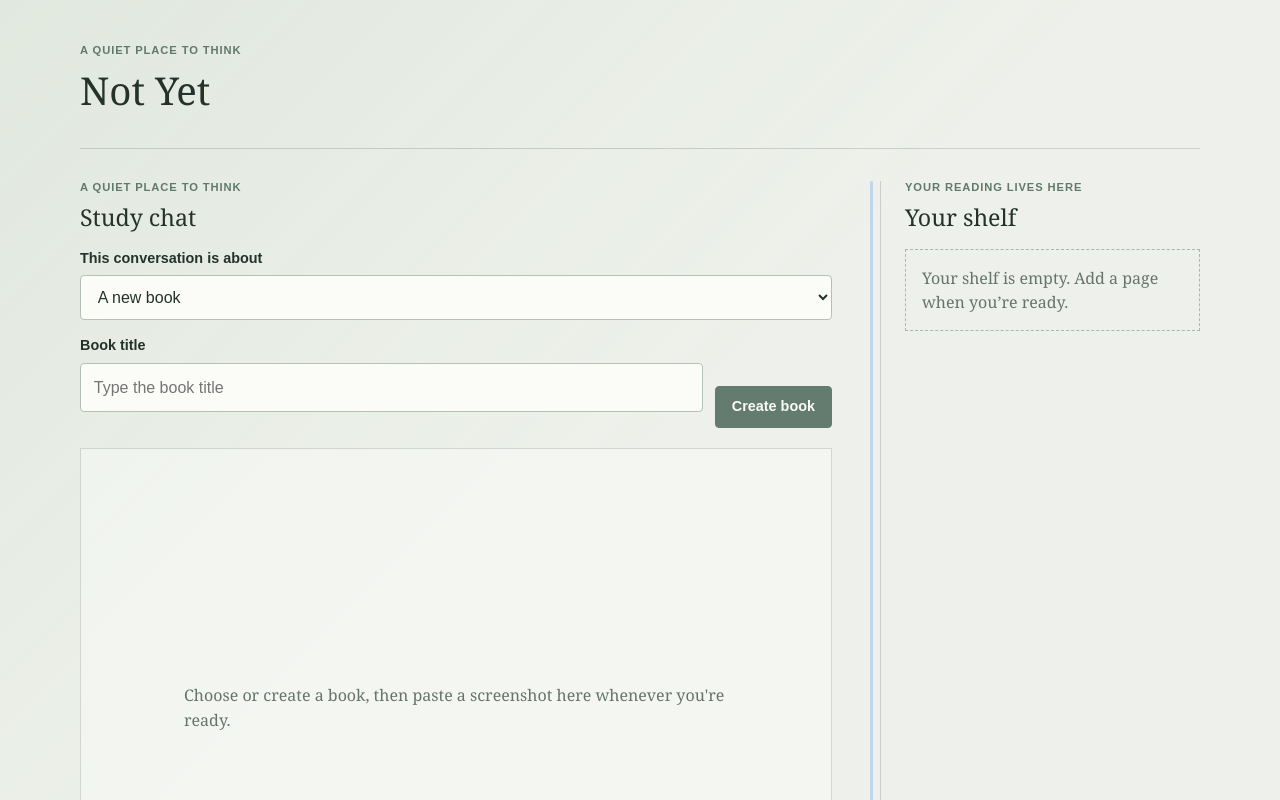
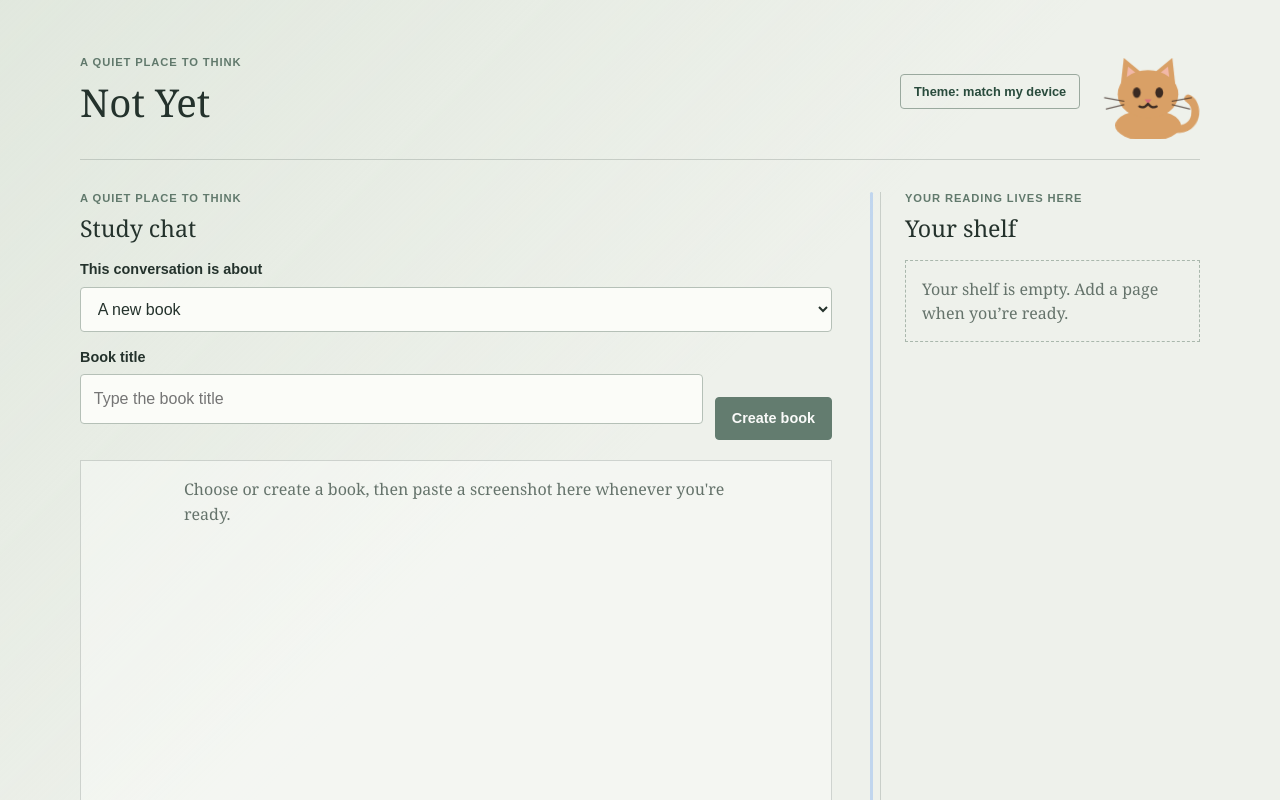
Before and after one commit to tanishka-lily/not-yet, a Next.js app: page / in a window 1280 px wide. Shown: the top 800 px of the page. Built offline with nearby package versions, Linux system fonts and the light colour scheme.

Commit message:
Theme system with light/dark toggle and cat mascot

```diff
--- a/app/globals.css
+++ b/app/globals.css
@@ -1,8 +1,108 @@
 :root {
   color-scheme: light dark;
   font-family: Georgia, "Times New Roman", serif;
-  color: #24322c;
-  background: #eef1eb;
+
+  --bg: #eef1eb;
+  --bg-glow: rgba(218, 227, 215, 0.65);
+  --text: #24322c;
+  --muted: #65736b;
+  --eyebrow: #61796c;
+  --line: rgba(36, 50, 44, 0.18);
+  --line-soft: rgba(36, 50, 44, 0.14);
+  --field-border: #b5c0b7;
+  --field-bg: #fbfcf8;
+  --accent: #294b3c;
+  --accent-hover: #1f3c30;
+  --accent-text: #ffffff;
+  --focus: #b86c4b;
+  --secondary-border: #9aa99e;
+  --secondary-text: #294b3c;
+  --secondary-hover: #e2e9e1;
+  --notice-bg: #f5e9df;
+  --notice-text: #523b31;
+  --notice-border: #b86c4b;
+  --panel-bg: rgba(255, 255, 255, 0.35);
+  --panel-bg-strong: rgba(255, 255, 255, 0.45);
+  --assistant-border: #7d9b84;
+  --assistant-bg: rgba(219, 230, 218, 0.7);
+  --user-border: #b86c4b;
+  --user-bg: rgba(239, 222, 207, 0.74);
+  --dashed: #a9b7ac;
+  --photo-bg: #dde4dc;
+
+  --cat-fur: #d9a066;
+  --cat-ear: #f2b8a8;
+  --cat-ink: #3a2a22;
+  --cat-blush: #f08a8a;
+  --cat-nose: #d96c7c;
+
+  color: var(--text);
+  background: var(--bg);
+}
+
+:root[data-mode="light"] {
+  color-scheme: light;
+}
+
+:root[data-mode="dark"] {
+  color-scheme: dark;
+  --bg: #202b26;
+  --bg-glow: rgba(75, 103, 86, 0.25);
+  --text: #edf1e9;
+  --muted: #b2c1b6;
+  --eyebrow: #b2c1b6;
+  --line: rgba(237, 241, 233, 0.16);
+  --line-soft: rgba(237, 241, 233, 0.12);
+  --field-border: #52665a;
+  --field-bg: #2a3931;
+  --secondary-border: #64786b;
+  --secondary-text: #dce8dd;
+  --secondary-hover: #31453a;
+  --notice-bg: #463a33;
+  --notice-text: #f1dfd3;
+  --notice-border: #d39a7d;
+  --panel-bg: rgba(14, 21, 17, 0.35);
+  --panel-bg-strong: #2a3931;
+  --assistant-border: #52665a;
+  --assistant-bg: #2a3931;
+  --user-border: #c58c71;
+  --user-bg: #40352f;
+  --dashed: #64786b;
+  --photo-bg: #2a3931;
+  --cat-fur: #c98a50;
+  --cat-ear: #d99a8a;
+  --cat-ink: #1c1411;
+}
+
+@media (prefers-color-scheme: dark) {
+  :root:not([data-mode="light"]) {
+    --bg: #202b26;
+    --bg-glow: rgba(75, 103, 86, 0.25);
+    --text: #edf1e9;
+    --muted: #b2c1b6;
+    --eyebrow: #b2c1b6;
+    --line: rgba(237, 241, 233, 0.16);
+    --line-soft: rgba(237, 241, 233, 0.12);
+    --field-border: #52665a;
+    --field-bg: #2a3931;
+    --secondary-border: #64786b;
+    --secondary-text: #dce8dd;
+    --secondary-hover: #31453a;
+    --notice-bg: #463a33;
+    --notice-text: #f1dfd3;
+    --notice-border: #d39a7d;
+    --panel-bg: rgba(14, 21, 17, 0.35);
+    --panel-bg-strong: #2a3931;
+    --assistant-border: #52665a;
+    --assistant-bg: #2a3931;
+    --user-border: #c58c71;
+    --user-bg: #40352f;
+    --dashed: #64786b;
+    --photo-bg: #2a3931;
+    --cat-fur: #c98a50;
+    --cat-ear: #d99a8a;
+    --cat-ink: #1c1411;
+  }
 }
 
 * {
@@ -12,9 +112,10 @@
 body {
   margin: 0;
   min-height: 100vh;
+  color: var(--text);
   background:
-    linear-gradient(135deg, rgba(218, 227, 215, 0.65), transparent 42%),
-    #eef1eb;
+    linear-gradient(135deg, var(--bg-glow), transparent 42%),
+    var(--bg);
 }
 
 .app-shell {
@@ -28,13 +129,19 @@ body {
   align-items: center;
   justify-content: space-between;
   gap: 1.5rem;
-  padding: 0.75rem 0 2rem;
-  border-bottom: 1px solid rgba(36, 50, 44, 0.18);
+  padding: 0.75rem 0 1.25rem;
+  border-bottom: 1px solid var(--line);
+}
+
+.masthead-right {
+  display: flex;
+  align-items: center;
+  gap: 1rem;
 }
 
 .eyebrow {
   margin: 0 0 0.4rem;
-  color: #61796c;
+  color: var(--eyebrow);
   font: 700 0.7rem/1.2 Arial, sans-serif;
   text-transform: uppercase;
   letter-spacing: 0.08em;
@@ -67,12 +174,10 @@ h1 {
 }
 
 .muted {
-  color: #65736b;
+  color: var(--muted);
   line-height: 1.5;
 }
 
-.intake-form,
-.reading-review,
 .book-detail {
   margin-top: 1.5rem;
 }
@@ -89,15 +194,11 @@ select,
 textarea {
   width: 100%;
   padding: 0.75rem 0.8rem;
-  border: 1px solid #b5c0b7;
+  border: 1px solid var(--field-border);
   border-radius: 4px;
-  background: #fbfcf8;
-  color: #24322c;
+  background: var(--field-bg);
+  color: var(--text);
   font: 400 1rem/1.45 Arial, sans-serif;
-}
-
-input[type="file"] {
-  padding: 0.65rem;
 }
 
 textarea {
@@ -109,23 +210,23 @@ textarea {
 button {
   min-height: 2.65rem;
   padding: 0.65rem 1rem;
-  border: 1px solid #294b3c;
+  border: 1px solid var(--accent);
   border-radius: 4px;
-  background: #294b3c;
-  color: #fff;
+  background: var(--accent);
+  color: var(--accent-text);
   font: 600 0.9rem/1.2 Arial, sans-serif;
   cursor: pointer;
 }
 
 button:hover:not(:disabled) {
-  background: #1f3c30;
+  background: var(--accent-hover);
 }
 
 button:focus-visible,
 input:focus-visible,
 select:focus-visible,
 textarea:focus-visible {
-  outline: 3px solid #b86c4b;
+  outline: 3px solid var(--focus);
   outline-offset: 2px;
 }
 
@@ -135,13 +236,19 @@ button:disabled {
 }
 
 .secondary-button {
-  border-color: #9aa99e;
+  border-color: var(--secondary-border);
   background: transparent;
-  color: #294b3c;
+  color: var(--secondary-text);
 }
 
 .secondary-button:hover:not(:disabled) {
-  background: #e2e9e1;
+  background: var(--secondary-hover);
+}
+
+.theme-toggle {
+  min-height: 2.2rem;
+  padding: 0.4rem 0.8rem;
+  font-size: 0.8rem;
 }
 
 .button-row {
@@ -159,51 +266,48 @@ button:disabled {
   margin: 1rem 0;
   object-fit: contain;
   object-position: left center;
-  background: #dde4dc;
-}
-
-.review-grid {
-  display: grid;
-  grid-template-columns: minmax(0, 0.9fr) minmax(0, 1.1fr);
-  gap: 1rem;
-  align-items: start;
+  background: var(--photo-bg);
 }
 
 .notice {
   margin: 1rem 0;
   padding: 0.8rem 1rem;
-  border-left: 3px solid #b86c4b;
-  background: #f5e9df;
-  color: #523b31;
+  border-left: 3px solid var(--notice-border);
+  background: var(--notice-bg);
+  color: var(--notice-text);
   line-height: 1.45;
 }
 
 .shelf-panel {
+  min-width: 0;
   padding-left: clamp(0rem, 2.5vw, 1.5rem);
-  border-left: 1px solid rgba(36, 50, 44, 0.18);
+  border-left: 1px solid var(--line);
 }
 
 .empty-shelf {
   margin-top: 1rem;
   padding: 1rem;
-  border: 1px dashed #a9b7ac;
-  color: #65736b;
+  border: 1px dashed var(--dashed);
+  color: var(--muted);
   line-height: 1.5;
 }
 
 .book-spines {
   display: flex;
   flex-wrap: wrap;
-  gap: 0.65rem;
+  gap: 8px;
   margin-top: 1rem;
 }
 
 .book-spine {
-  width: 6.25rem;
-  min-height: 9rem;
-  padding: 0.75rem 0.55rem;
+  width: 38px;
+  height: 140px;
+  min-height: 0;
+  padding: 8px 4px;
   border-color: #8f5e49;
   background: #a66d52;
+  color: #ffffff;
+  font-size: 0.8rem;
   text-align: left;
   writing-mode: vertical-rl;
   text-orientation: mixed;
@@ -220,23 +324,29 @@ button:disabled {
 }
 
 .book-spine[aria-pressed="true"] {
-  outline: 3px solid #b86c4b;
+  outline: 3px solid var(--focus);
   outline-offset: 2px;
 }
 
 .book-detail {
   padding-top: 1rem;
-  border-top: 1px solid rgba(36, 50, 44, 0.18);
+  border-top: 1px solid var(--line);
 }
 
 .section-item {
   padding: 0.85rem 0;
-  border-top: 1px solid rgba(36, 50, 44, 0.14);
+  border-top: 1px solid var(--line-soft);
+}
+
+details.section-item > summary {
+  cursor: pointer;
+  font-weight: 600;
+  padding: 6px 0;
 }
 
 .passage-excerpt {
-  max-height: 8rem;
-  overflow: auto;
+  max-height: 220px;
+  overflow-y: auto;
   white-space: pre-wrap;
   line-height: 1.5;
 }
@@ -244,7 +354,7 @@ button:disabled {
 .status-line {
   min-height: 1.5rem;
   margin: 0.8rem 0;
-  color: #65736b;
+  color: var(--muted);
   font: 0.9rem/1.45 Arial, sans-serif;
 }
 
@@ -261,21 +371,23 @@ button:disabled {
 
 .chat-log {
   display: grid;
+  align-content: start;
   gap: 0.8rem;
-  max-height: 46vh;
-  min-height: 10rem;
-  margin: 1.25rem 0;
+  height: var(--chat-height, 65vh);
+  max-height: none;
+  min-height: 12rem;
+  margin: 1.25rem 0 0.4rem;
   padding: 1rem;
   overflow-y: auto;
-  border: 1px solid rgba(36, 50, 44, 0.16);
-  background: rgba(255, 255, 255, 0.35);
+  border: 1px solid var(--line);
+  background: var(--panel-bg);
 }
 
 .empty-chat {
   align-self: center;
   max-width: 34rem;
   margin: auto;
-  color: #65736b;
+  color: var(--muted);
   line-height: 1.6;
 }
 
@@ -292,19 +404,19 @@ button:disabled {
 
 .chat-message.assistant {
   justify-self: start;
-  border-left: 3px solid #7d9b84;
-  background: rgba(219, 230, 218, 0.7);
+  border-left: 3px solid var(--assistant-border);
+  background: var(--assistant-bg);
 }
 
 .chat-message.user {
   justify-self: end;
-  border-right: 3px solid #b86c4b;
-  background: rgba(239, 222, 207, 0.74);
+  border-right: 3px solid var(--user-border);
+  background: var(--user-bg);
 }
 
 .chat-role {
   margin-bottom: 0.3rem;
-  color: #61796c;
+  color: var(--eyebrow);
   font: 700 0.68rem/1.2 Arial, sans-serif;
   text-transform: uppercase;
   letter-spacing: 0.08em;
@@ -313,8 +425,8 @@ button:disabled {
 .pasted-section {
   margin: 1rem 0;
   padding: 1rem;
-  border: 1px solid #b5c0b7;
-  background: rgba(255, 255, 255, 0.45);
+  border: 1px solid var(--field-border);
+  background: var(--panel-bg-strong);
 }
 
 .pasted-section .photo-preview {
@@ -324,7 +436,7 @@ button:disabled {
 
 .chat-composer {
   padding-top: 0.5rem;
-  border-top: 1px solid rgba(36, 50, 44, 0.18);
+  border-top: 1px solid var(--line);
 }
 
 .chat-composer textarea {
@@ -337,184 +449,113 @@ button:disabled {
   font-size: 0.86rem;
 }
 
-@media (prefers-color-scheme: dark) {
-  :root {
-    color: #edf1e9;
-    background: #202b26;
+/* The cat */
+.mascot {
+  width: 6.5rem;
+  height: auto;
+  flex: none;
 }
 
-  body {
-    background:
-      linear-gradient(135deg, rgba(75, 103, 86, 0.25), transparent 42%),
-      #202b26;
+.cat-fur { fill: var(--cat-fur); }
+.cat-ear { fill: var(--cat-ear); }
+.cat-ink { fill: var(--cat-ink); }
+.cat-blush { fill: var(--cat-blush); opacity: 0.7; }
+.cat-nose { fill: var(--cat-nose); }
+
+.cat-line {
+  fill: none;
+  stroke: var(--cat-ink);
+  stroke-width: 2.5;
+  stroke-linecap: round;
+  stroke-linejoin: round;
 }
 
-  .eyebrow,
-  .muted,
-  .status-line {
-    color: #b2c1b6;
+.cat-whisker {
+  stroke-width: 1.5;
+  opacity: 0.7;
 }
 
-  input,
-  select,
-  textarea {
-    border-color: #52665a;
-    background: #2a3931;
-    color: #edf1e9;
+.cat-stroke-fur {
+  fill: none;
+  stroke: var(--cat-fur);
+  stroke-width: 9;
+  stroke-linecap: round;
 }
 
-  .secondary-button {
-    color: #dce8dd;
+.cat-eye {
+  transform-box: fill-box;
+  transform-origin: center;
+  animation: cat-blink 5s infinite;
 }
 
-  .secondary-button:hover:not(:disabled) {
-    background: #31453a;
+.cat-tail {
+  transform-origin: 92px 98px;
+  animation: cat-wag 3.2s ease-in-out infinite;
 }
 
-  .notice {
-    border-color: #d39a7d;
-    background: #463a33;
-    color: #f1dfd3;
+.mascot-purr {
+  animation: cat-bob 0.6s ease-in-out infinite alternate;
 }
 
-  .empty-shelf {
-    border-color: #64786b;
-    color: #b2c1b6;
+.cat-dot {
+  fill: var(--cat-ink);
+  animation: cat-pulse 1.2s infinite;
 }
 
-  .chat-log {
-    border-color: #52665a;
-    background: rgba(14, 21, 17, 0.35);
+.cat-dot-2 { animation-delay: 0.2s; }
+.cat-dot-3 { animation-delay: 0.4s; }
+
+@keyframes cat-blink {
+  0%, 92%, 100% { transform: scaleY(1); }
+  95% { transform: scaleY(0.1); }
 }
 
-  .empty-chat,
-  .chat-role {
-    color: #b2c1b6;
+@keyframes cat-wag {
+  0%, 100% { transform: rotate(0deg); }
+  50% { transform: rotate(8deg); }
 }
 
-  .chat-message.assistant,
-  .pasted-section {
-    border-color: #52665a;
-    background: #2a3931;
+@keyframes cat-bob {
+  from { transform: translateY(0); }
+  to { transform: translateY(-3px); }
 }
 
-  .chat-message.user {
-    border-color: #c58c71;
-    background: #40352f;
-  }
+@keyframes cat-pulse {
+  0%, 100% { opacity: 0.25; }
+  50% { opacity: 1; }
 }
 
-@media (max-width: 760px) {
-  .workspace,
-  .review-grid,
-  .new-book-row {
-    grid-template-columns: 1fr;
+@media (prefers-reduced-motion: reduce) {
+  .cat-eye,
+  .cat-tail,
+  .cat-dot,
+  .mascot-purr {
+    animation: none;
   }
-
-  .shelf-panel {
-    padding: 1.5rem 0 0;
-    border-top: 1px solid rgba(36, 50, 44, 0.18);
-    border-left: 0;
-  }
-
-  .masthead {
-    align-items: flex-start;
-  }
-  /* Adjustable layout */
-.workspace {
-  display: grid !important;
-  grid-template-columns: minmax(0, 1fr) var(--shelf-width, 300px) !important;
-  gap: 24px;
-  align-items: start;
-}
-
-.shelf-panel {
-  min-width: 0;
-}
-
-.chat-log {
-  height: var(--chat-height, 60vh) !important;
-  max-height: none !important;
-  min-height: 200px;
-  overflow-y: auto;
-  resize: vertical;
-}
-
-.book-spines {
-  display: flex;
-  flex-wrap: wrap;
-  gap: 8px;
-}
-
-.book-spine {
-  width: 38px !important;
-  height: 140px !important;
-  min-height: 0 !important;
-  padding: 8px 4px !important;
-  font-size: 0.8rem;
-}
-
-details.section-item > summary {
-  cursor: pointer;
-  font-weight: 600;
-  padding: 6px 0;
-}
-
-.passage-excerpt {
-  max-height: 220px;
-  overflow-y: auto;
-}
-
-.layout-controls {
-  margin: 0 0 16px;
-}
-
-.layout-controls > summary {
-  cursor: pointer;
 }
 
 @media (max-width: 800px) {
   .workspace {
     grid-template-columns: 1fr !important;
   }
+
+  .shelf-panel {
+    padding: 1.5rem 0 0;
+    border-top: 1px solid var(--line);
+    border-left: 0;
+  }
+
+  .shelf-panel [role="separator"] {
+    display: none;
+  }
+
+  .masthead {
+    align-items: flex-start;
   }
 }
-/* Adjustable layout */
-.chat-log {
-  height: var(--chat-height, 65vh);
-  max-height: none !important;
-  min-height: 200px;
-  overflow-y: auto;
-  resize: vertical;
-}
 
-.book-spines {
-  display: flex;
-  flex-wrap: wrap;
-  gap: 8px;
-}
-
-.book-spine {
-  width: 38px !important;
-  height: 140px !important;
-  min-height: 0 !important;
-  padding: 8px 4px !important;
-  font-size: 0.8rem;
-}
-
-details.section-item > summary {
-  cursor: pointer;
-  font-weight: 600;
-  padding: 6px 0;
-}
-
-.passage-excerpt {
-  max-height: 220px;
-  overflow-y: auto;
-}
-
-@media (max-width: 800px) {
-  .workspace {
-    grid-template-columns: 1fr !important;
+@media (max-width: 760px) {
+  .new-book-row {
+    grid-template-columns: 1fr;
   }
 }
--- /dev/null
+++ b/components/Mascot.js
@@ -0,0 +1,56 @@
+// A placeholder cat. Swap the drawing for your own SVG later and keep the mood prop.
+export default function Mascot({ mood = "calm" }) {
+  return (
+    <svg
+      aria-label={`A friendly cat, ${mood}`}
+      className={`mascot mascot-${mood}`}
+      role="img"
+      viewBox="0 0 120 110"
+    >
+      <path className="cat-tail cat-stroke-fur" d="M92 98 C118 98 118 68 104 62" />
+      <ellipse className="cat-fur" cx="60" cy="94" rx="38" ry="18" />
+      <path className="cat-fur" d="M28 52 L32 16 L56 36 Z" />
+      <path className="cat-fur" d="M92 52 L88 16 L64 36 Z" />
+      <path className="cat-ear" d="M35 42 L37 26 L49 36 Z" />
+      <path className="cat-ear" d="M85 42 L83 26 L71 36 Z" />
+      <ellipse className="cat-fur" cx="60" cy="58" rx="35" ry="28" />
+
+      {mood === "purr" ? (
+        <>
+          <path className="cat-line" d="M40 57 Q47 48 54 57" />
+          <path className="cat-line" d="M66 57 Q73 48 80 57" />
+          <ellipse className="cat-blush" cx="38" cy="66" rx="6" ry="4" />
+          <ellipse className="cat-blush" cx="82" cy="66" rx="6" ry="4" />
+        </>
+      ) : (
+        <>
+          <ellipse className="cat-eye cat-ink" cx="47" cy={mood === "thinking" ? 52 : 56} rx="4.5" ry="6" />
+          <ellipse className="cat-eye cat-ink" cx="73" cy={mood === "thinking" ? 52 : 56} rx="4.5" ry="6" />
+        </>
+      )}
+
+      <path className="cat-nose" d="M56 64 L64 64 L60 69 Z" />
+      <path className="cat-line" d="M60 69 Q55 75 50 72" />
+      <path className="cat-line" d="M60 69 Q65 75 70 72" />
+      <path className="cat-line cat-whisker" d="M32 66 L10 62" />
+      <path className="cat-line cat-whisker" d="M32 70 L12 75" />
+      <path className="cat-line cat-whisker" d="M88 66 L110 62" />
+      <path className="cat-line cat-whisker" d="M88 70 L108 75" />
+
+      {mood === "thinking" && (
+        <>
+          <circle className="cat-dot cat-dot-1" cx="98" cy="24" r="2" />
+          <circle className="cat-dot cat-dot-2" cx="106" cy="17" r="3" />
+          <circle className="cat-dot cat-dot-3" cx="113" cy="9" r="4" />
+        </>
+      )}
+
+      {mood === "purr" && (
+        <>
+          <path className="cat-line" d="M4 40 q5 -5 10 0 t10 0" />
+          <path className="cat-line" d="M96 40 q5 -5 10 0 t10 0" />
+        </>
+      )}
+    </svg>
+  );
+}
--- a/components/ReadingCompanion.js
+++ b/components/ReadingCompanion.js
@@ -3,6 +3,7 @@
 import { useEffect, useRef, useState } from "react";
 import StudyChat from "./StudyChat.js";
 import Shelf from "./Shelf.js";
+   import ThemeBar from "./ThemeBar.js";
 import { loadShelf, saveShelf, loadChat, saveChat, loadLayout, saveLayout } from "../lib/storage.js";
 
 const DEFAULT_SHELF_WIDTH = 320;
@@ -406,6 +407,7 @@ export default function ReadingCompanion() {
              <p className="eyebrow">A quiet place to think</p>
              <h1>Not Yet</h1>
            </div>
+           <ThemeBar busy={busyAction !== ""} lastText={messages[messages.length - 1]?.text ?? ""} />
          </header>
 
       <div
--- /dev/null
+++ b/components/ThemeBar.js
@@ -0,0 +1,68 @@
+"use client";
+
+import { useEffect, useState } from "react";
+import Mascot from "./Mascot.js";
+
+const MODE_KEY = "technical-reading-companion:mode:v1";
+const MODES = ["auto", "light", "dark"];
+const MODE_LABELS = {
+  auto: "Theme: match my device",
+  light: "Theme: light",
+  dark: "Theme: dark",
+};
+
+function applyMode(mode) {
+  const root = document.documentElement;
+
+  if (mode === "auto") {
+    root.removeAttribute("data-mode");
+  } else {
+    root.setAttribute("data-mode", mode);
+  }
+}
+
+export default function ThemeBar({ busy, lastText }) {
+  const [mode, setMode] = useState("auto");
+
+  useEffect(() => {
+    const timer = window.setTimeout(() => {
+      try {
+        const stored = window.localStorage.getItem(MODE_KEY);
+
+        if (MODES.includes(stored)) {
+          setMode(stored);
+          applyMode(stored);
+        }
+      } catch {
+        // Storage is unavailable, so the device setting is used.
+      }
+    }, 0);
+
+    return () => window.clearTimeout(timer);
+  }, []);
+
+  function cycleMode() {
+    const next = MODES[(MODES.indexOf(mode) + 1) % MODES.length];
+
+    setMode(next);
+    applyMode(next);
+
+    try {
+      window.localStorage.setItem(MODE_KEY, next);
+    } catch {
+      // Storage is unavailable, so the choice is not remembered.
+    }
+  }
+
+  const happy = /^(Saved|Nice, that one)/.test(lastText);
+  const mood = busy ? "thinking" : happy ? "purr" : "calm";
+
+  return (
+    <div className="masthead-right">
+      <button className="secondary-button theme-toggle" onClick={cycleMode} type="button">
+        {MODE_LABELS[mode]}
+      </button>
+      <Mascot mood={mood} />
+    </div>
+  );
+}
```
Lines whose indentation alone changed are shown as unchanged.
